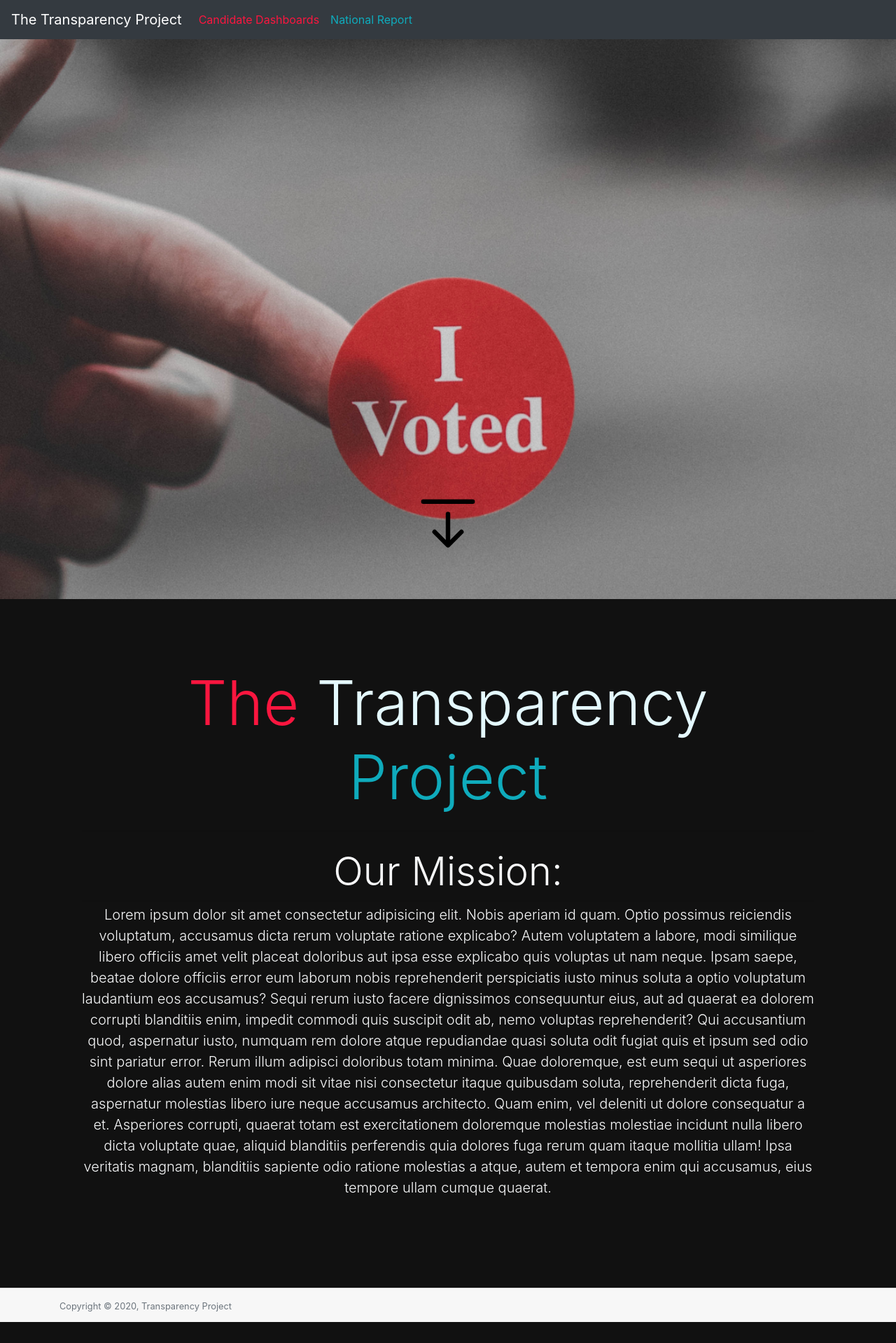
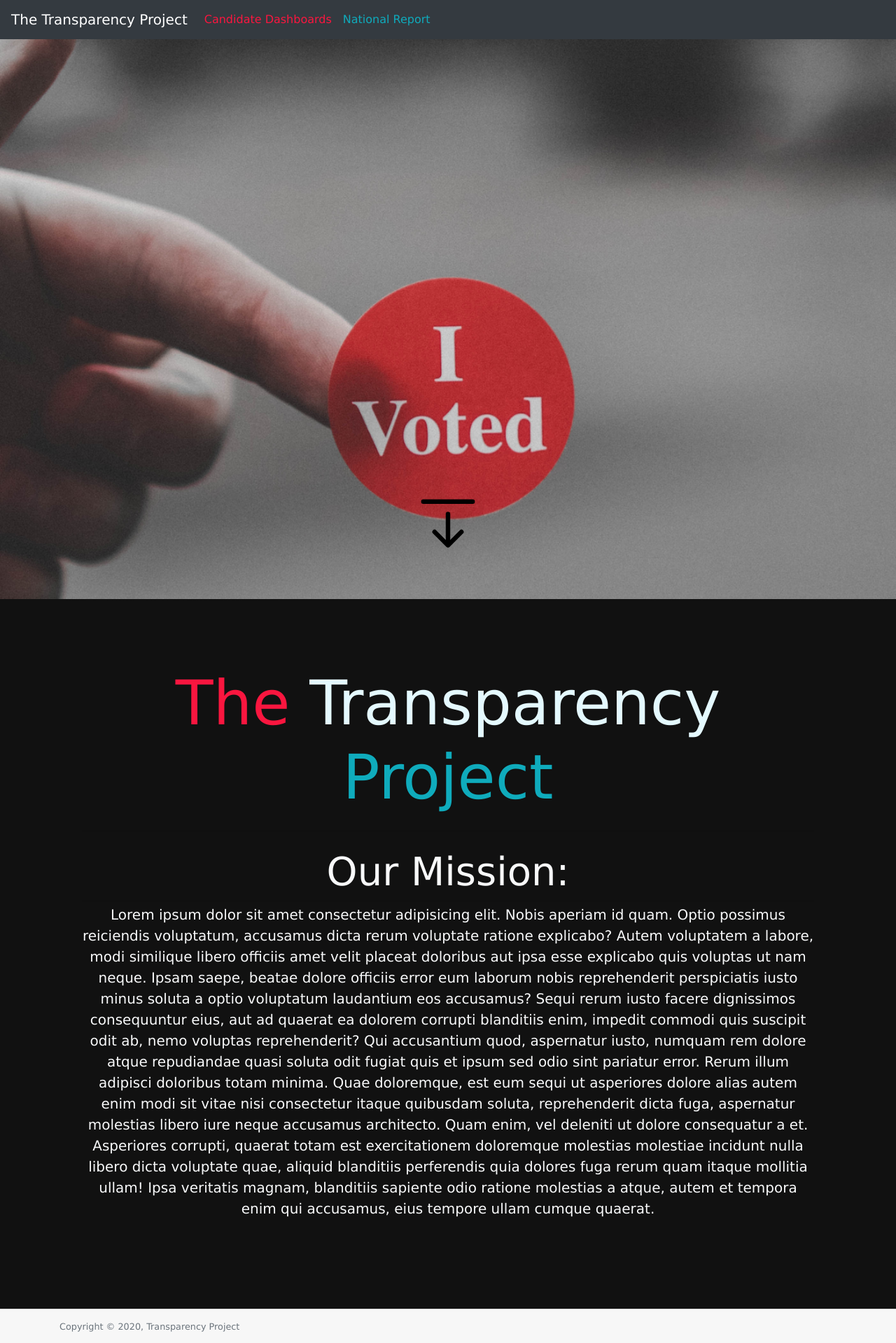
Before and after one commit to datascienceucsc/dss-cruzhacks, a Flask app: page / in a window 1280 px wide. Shown: the whole page at 70% size. Before the commit the page ends 1889 px from the top, so only its background shows below. Run offline with Flask 3, Linux system fonts and the light colour scheme; parts of the project's set-up code (start-up, migrations or seed data) failed here and were passed over; some libraries are stand-ins or nearby versions.

Commit message:
add font family, graph css

```diff
--- /dev/null
+++ b/server/server/static/graph.css
@@ -0,0 +1,3 @@
+html, body {
+  font-family: Verdana, Sans-Serif;
+}
--- a/server/server/static/main.css
+++ b/server/server/static/main.css
@@ -10,6 +10,10 @@ body {
 
 html {
   scroll-behavior: smooth;
+}
+
+html, body {
+  font-family: Verdana, Sans-Serif;
 }
 
 div.row {
```
